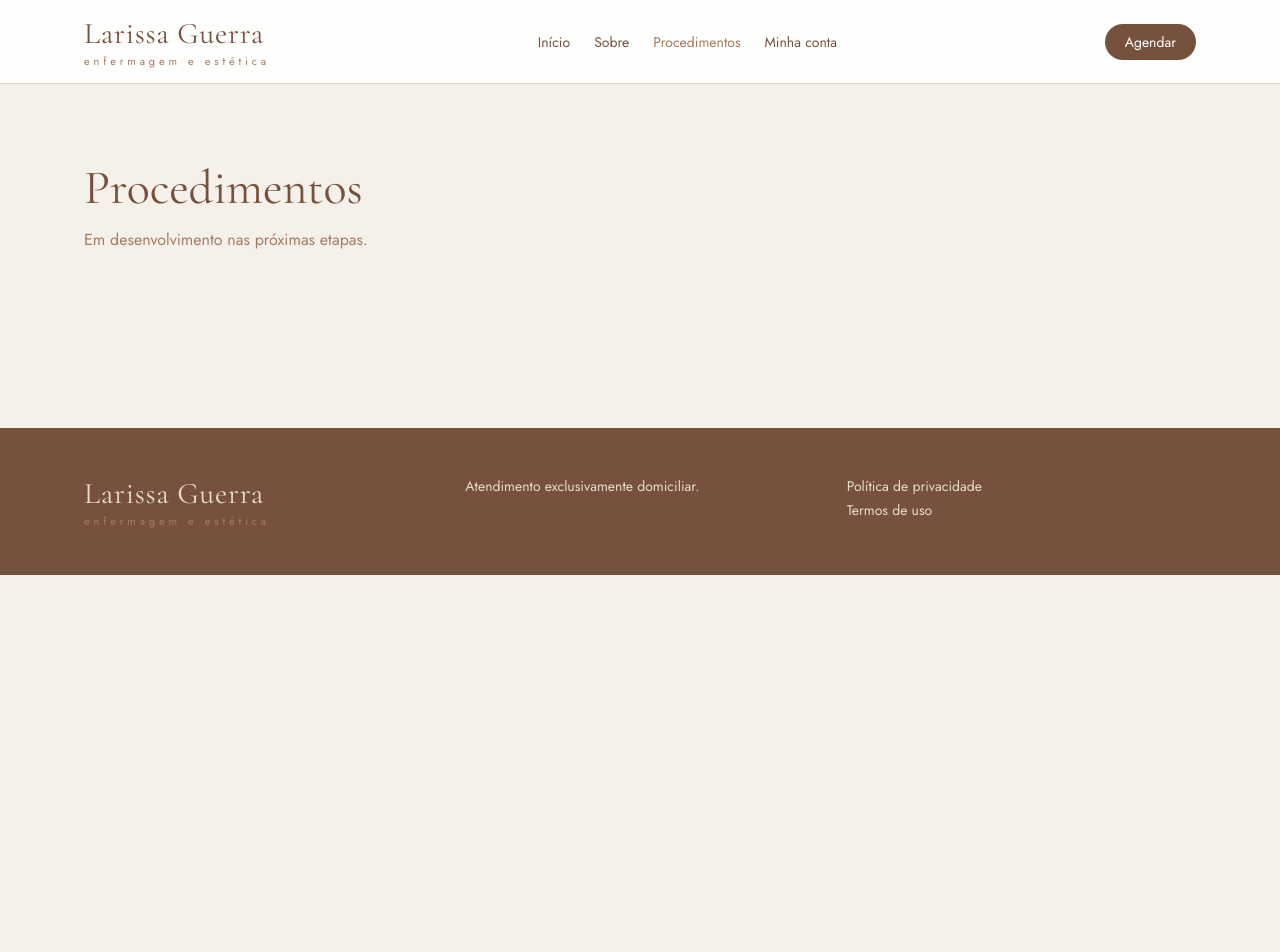
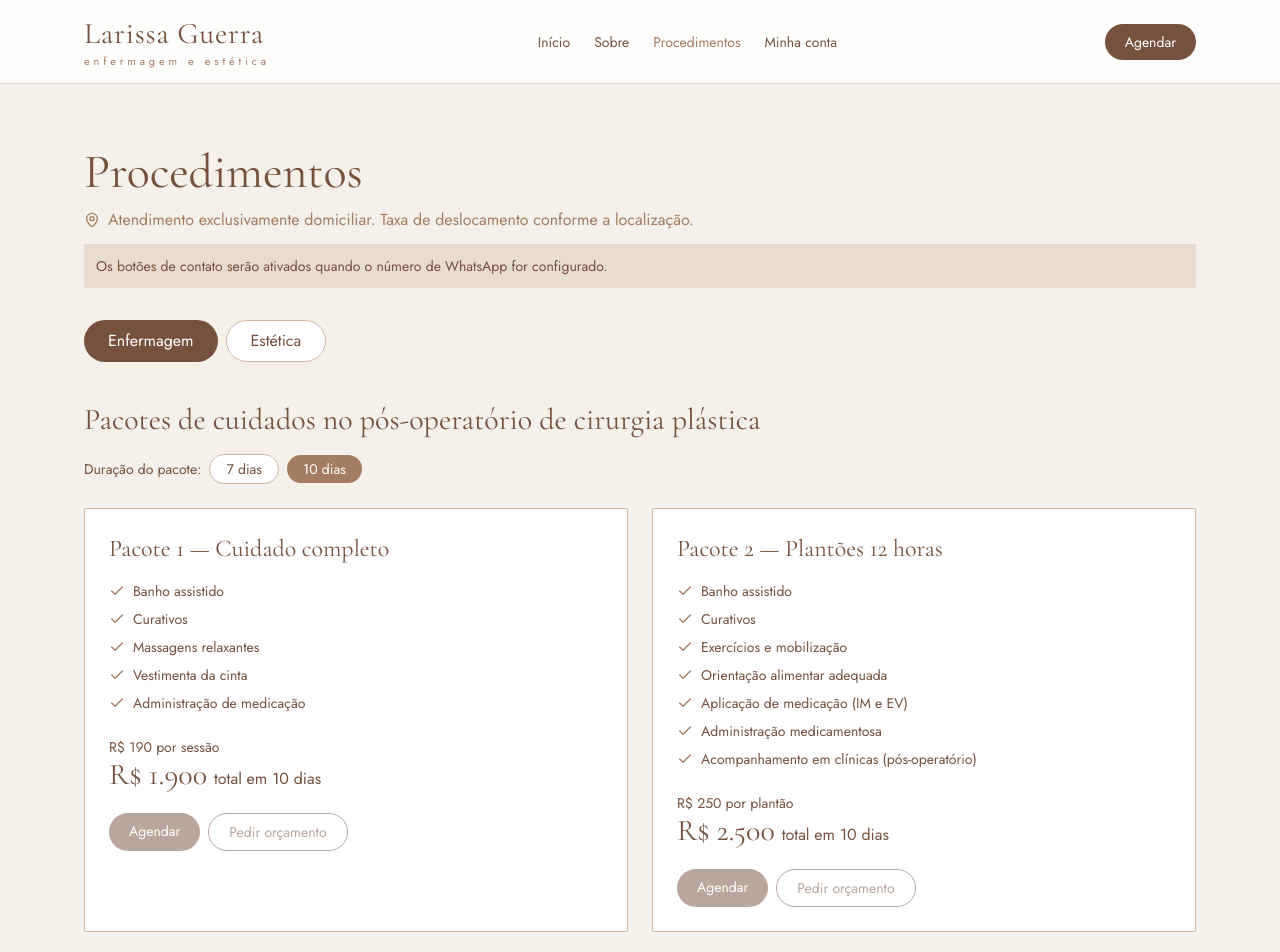
Before and after one commit to wpintegrada-oss/Larissa_Guerra, a React (Vite) app: page /procedimentos in a window 1280 px wide. Shown: the top 952 px of the page. Before the commit the page ends 800 px from the top, so only its background shows below. Built offline with nearby package versions, Linux system fonts and the light colour scheme.

Commit message:
Add files via upload

```diff
--- a/src/App.tsx
+++ b/src/App.tsx
@@ -2,11 +2,12 @@ import { Route, Routes } from 'react-router-dom'
 import Layout from './components/Layout'
 import Home from './pages/Home'
 import Placeholder from './pages/Placeholder'
+import Procedimentos from './pages/Procedimentos'
 export default function App() {
   return (<Routes><Route element={<Layout />}>
     <Route index element={<Home />} />
     <Route path="sobre" element={<Placeholder title="Sobre" />} />
-    <Route path="procedimentos" element={<Placeholder title="Procedimentos" />} />
+    <Route path="procedimentos" element={<Procedimentos />} />
     <Route path="minha-conta" element={<Placeholder title="Minha conta" />} />
     <Route path="privacidade" element={<Placeholder title="Política de privacidade" />} />
     <Route path="termos" element={<Placeholder title="Termos de uso" />} />
--- /dev/null
+++ b/src/data/procedures.ts
@@ -0,0 +1,30 @@
+// Dados extraídos dos materiais de divulgação enviados pela profissional.
+// Na etapa do painel administrativo, estes dados passam a ser cadastrados no Firestore (coleção "procedures").
+export type Package = {
+  id: string; name: string; unit: 'sessão' | 'plantão'; price: number
+  services: string[]; note?: string
+}
+export const PACKAGE_DAYS = [7, 10] as const
+
+export const packages: Package[] = [
+  { id: 'pacote-1', name: 'Pacote 1 — Cuidado completo', unit: 'sessão', price: 190,
+    services: ['Banho assistido', 'Curativos', 'Massagens relaxantes', 'Vestimenta da cinta', 'Administração de medicação'] },
+  { id: 'pacote-2', name: 'Pacote 2 — Plantões 12 horas', unit: 'plantão', price: 250,
+    services: ['Banho assistido', 'Curativos', 'Exercícios e mobilização', 'Orientação alimentar adequada',
+      'Aplicação de medicação (IM e EV)', 'Administração medicamentosa', 'Acompanhamento em clínicas (pós-operatório)'] },
+  { id: 'pacote-3', name: 'Pacote 3 — Plantões 24 horas', unit: 'plantão', price: 480,
+    services: ['Banho assistido', 'Curativos', 'Exercícios e mobilização', 'Orientação alimentar adequada',
+      'Aplicação de medicação (IM e EV)', 'Administração medicamentosa', 'Acompanhamento em clínicas (pós-operatório)'] },
+  { id: 'pacote-4', name: 'Pacote 4 — Cuidado especializado', unit: 'sessão', price: 210,
+    services: ['Drenagens', 'Tapping', 'Curativos', 'Banho assistido', 'Vestimenta da cinta'] },
+]
+
+export const massages = [
+  { name: 'Relaxante', prices: { 30: 70, 60: 120, 90: 170 } },
+  { name: 'Terapêutica', prices: { 30: 80, 60: 130, 90: 180 } },
+  { name: 'Liberação miofascial', prices: { 30: 80, 60: 150, 90: 200 } },
+  { name: 'Tensão muscular', prices: { 30: 80, 60: 140, 90: 190 } },
+  { name: 'Relaxante + terapêutica', prices: { 60: 140, 90: 180 } },
+] as { name: string; prices: Partial<Record<30 | 60 | 90, number>> }[]
+
+export const brl = (n: number) => n.toLocaleString('pt-BR', { style: 'currency', currency: 'BRL', minimumFractionDigits: 0 })
--- a/src/lib/config.ts
+++ b/src/lib/config.ts
@@ -1 +1,3 @@
 export const WHATSAPP = (import.meta.env.VITE_WHATSAPP_NUMBER as string) || ''
+export const waLink = (msg: string) =>
+  WHATSAPP ? `https://wa.me/${WHATSAPP}?text=${encodeURIComponent(msg)}` : undefined
--- a/src/pages/Home.tsx
+++ b/src/pages/Home.tsx
@@ -11,6 +11,7 @@ export default function Home() {
     <section className="mx-auto max-w-6xl px-5 pt-20"><h2 className="font-serif text-4xl">Como funciona o atendimento</h2>
       <ol className="mt-8 grid gap-6 md:grid-cols-3">{steps.map(([I, t], i) => <li key={i} className="rounded-sm border border-nude bg-white p-6"><I className="text-marrom" /><p className="mt-4">{t}</p></li>)}</ol></section>
     <section className="mx-auto max-w-6xl px-5 pt-20"><h2 className="font-serif text-4xl">Procedimentos em destaque</h2>
-      <p className="mt-3 text-marrom">Os procedimentos serão exibidos aqui após o cadastro pela administradora.</p></section>
+      <p className="mt-3 max-w-2xl">Pacotes de acompanhamento no pós-operatório de cirurgia plástica e massoterapia, sempre no conforto da sua casa.</p>
+      <Link to="/procedimentos" className="mt-6 inline-block rounded-full bg-cacau px-7 py-3 text-white hover:bg-marrom">Ver pacotes e valores</Link></section>
   </>)
 }
--- /dev/null
+++ b/src/pages/Procedimentos.tsx
@@ -0,0 +1,64 @@
+import { useState } from 'react'
+import { Check, MapPin } from 'lucide-react'
+import { packages, massages, brl, PACKAGE_DAYS } from '../data/procedures'
+import { WHATSAPP, waLink } from '../lib/config'
+
+function Action({ href, children, solid = false }: { href?: string; children: React.ReactNode; solid?: boolean }) {
+  const cls = `rounded-full px-5 py-2 text-sm ${solid ? 'bg-cacau text-white hover:bg-marrom' : 'border border-cacau hover:bg-bege'}`
+  return href ? <a href={href} target="_blank" rel="noreferrer" className={cls}>{children}</a>
+    : <span className={`${cls} cursor-not-allowed opacity-50`} title="WhatsApp ainda não configurado">{children}</span>
+}
+
+export default function Procedimentos() {
+  const [cat, setCat] = useState<'enfermagem' | 'estetica'>('enfermagem')
+  const [days, setDays] = useState<7 | 10>(10)
+  return (
+    <section className="mx-auto max-w-6xl px-5 py-16">
+      <h1 className="font-serif text-5xl">Procedimentos</h1>
+      <p className="mt-3 flex items-center gap-2 text-marrom"><MapPin size={16} />Atendimento exclusivamente domiciliar. Taxa de deslocamento conforme a localização.</p>
+      {!WHATSAPP && <p className="mt-3 rounded-sm bg-nude/40 p-3 text-sm">Os botões de contato serão ativados quando o número de WhatsApp for configurado.</p>}
+
+      <div role="tablist" className="mt-8 flex gap-2">
+        {([['enfermagem', 'Enfermagem'], ['estetica', 'Estética']] as const).map(([k, l]) =>
+          <button key={k} role="tab" aria-selected={cat === k} onClick={() => setCat(k)}
+            className={`rounded-full px-6 py-2 ${cat === k ? 'bg-cacau text-white' : 'border border-nude bg-white'}`}>{l}</button>)}
+      </div>
+
+      {cat === 'enfermagem' ? (<>
+        <h2 className="mt-10 font-serif text-3xl">Pacotes de cuidados no pós-operatório de cirurgia plástica</h2>
+        <div className="mt-4 flex items-center gap-2 text-sm">Duração do pacote:
+          {PACKAGE_DAYS.map(d => <button key={d} onClick={() => setDays(d)} aria-pressed={days === d}
+            className={`rounded-full px-4 py-1 ${days === d ? 'bg-marrom text-white' : 'border border-nude bg-white'}`}>{d} dias</button>)}</div>
+        <div className="mt-6 grid gap-6 md:grid-cols-2">
+          {packages.map(p => {
+            const total = p.price * days
+            const msg = (t: string) => `Olá! Gostaria de ${t} o ${p.name} (${days} dias, ${brl(total)}).`
+            return (<article key={p.id} className="flex flex-col rounded-sm border border-nude bg-white p-6">
+              <h3 className="font-serif text-2xl">{p.name}</h3>
+              <ul className="mt-4 space-y-2 text-sm">{p.services.map(s =>
+                <li key={s} className="flex gap-2"><Check size={16} className="mt-0.5 shrink-0 text-marrom" />{s}</li>)}</ul>
+              <p className="mt-6 text-sm">{brl(p.price)} por {p.unit}</p>
+              <p className="font-serif text-3xl">{brl(total)} <span className="text-base font-sans">total em {days} dias</span></p>
+              <div className="mt-5 flex flex-wrap gap-2">
+                <Action solid href={waLink(msg('agendar'))}>Agendar</Action>
+                <Action href={waLink(msg('um orçamento para'))}>Pedir orçamento</Action></div>
+            </article>)
+          })}
+        </div>
+      </>) : (<>
+        <h2 className="mt-10 font-serif text-3xl">Massoterapia</h2>
+        <p className="mt-2 text-sm">Toque no valor para agendar o tempo escolhido.</p>
+        <div className="mt-6 overflow-x-auto"><table className="w-full min-w-[480px] border-collapse bg-white text-left">
+          <thead><tr className="bg-cacau text-white"><th className="p-3">Massagem</th>{[30, 60, 90].map(m => <th key={m} className="p-3">{m} min</th>)}</tr></thead>
+          <tbody>{massages.map(m => <tr key={m.name} className="border-b border-nude">
+            <th scope="row" className="p-3 font-normal">{m.name}</th>
+            {([30, 60, 90] as const).map(t => <td key={t} className="p-3">
+              {m.prices[t] == null ? '—' : (() => {
+                const h = waLink(`Olá! Gostaria de agendar massagem ${m.name} de ${t} min (${brl(m.prices[t]!)}).`)
+                return h ? <a href={h} target="_blank" rel="noreferrer" className="font-medium text-marrom underline">{brl(m.prices[t]!)}</a> : brl(m.prices[t]!)
+              })()}</td>)}
+          </tr>)}</tbody></table></div>
+      </>)}
+    </section>
+  )
+}
```
